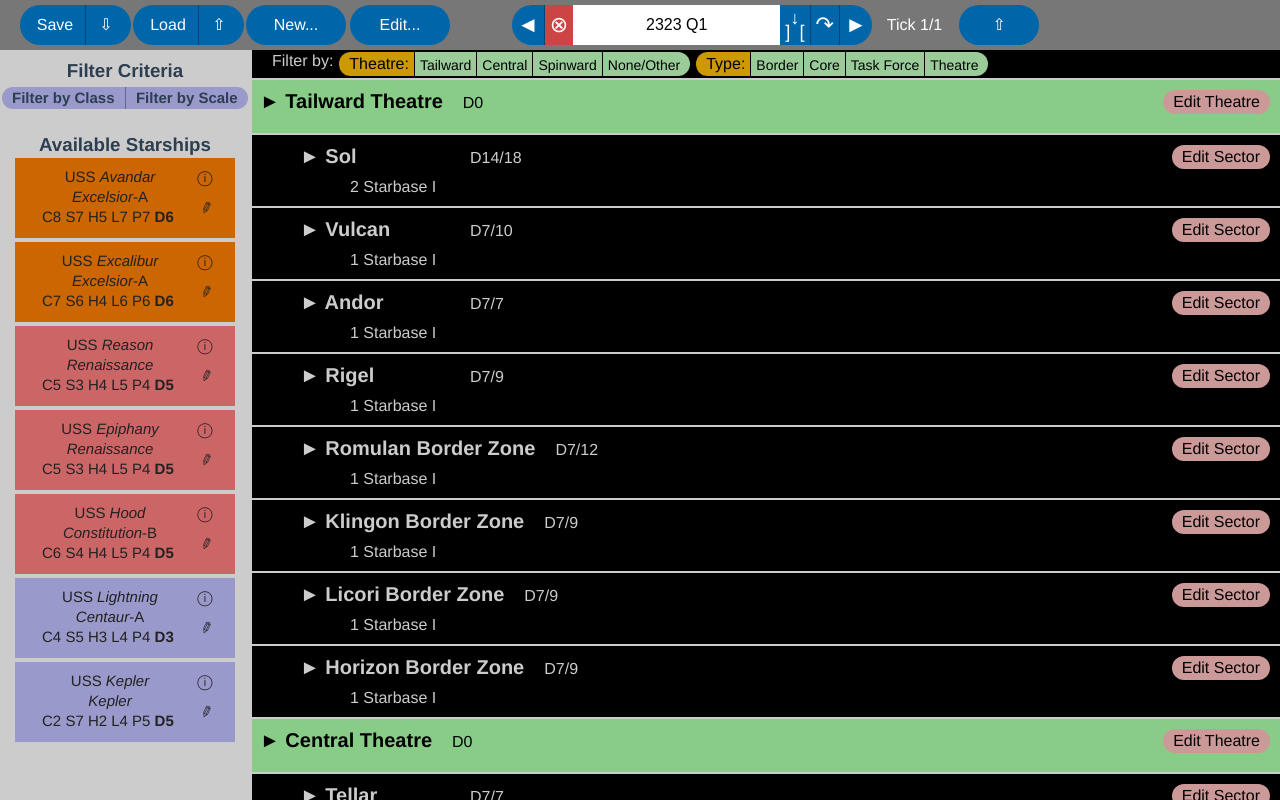
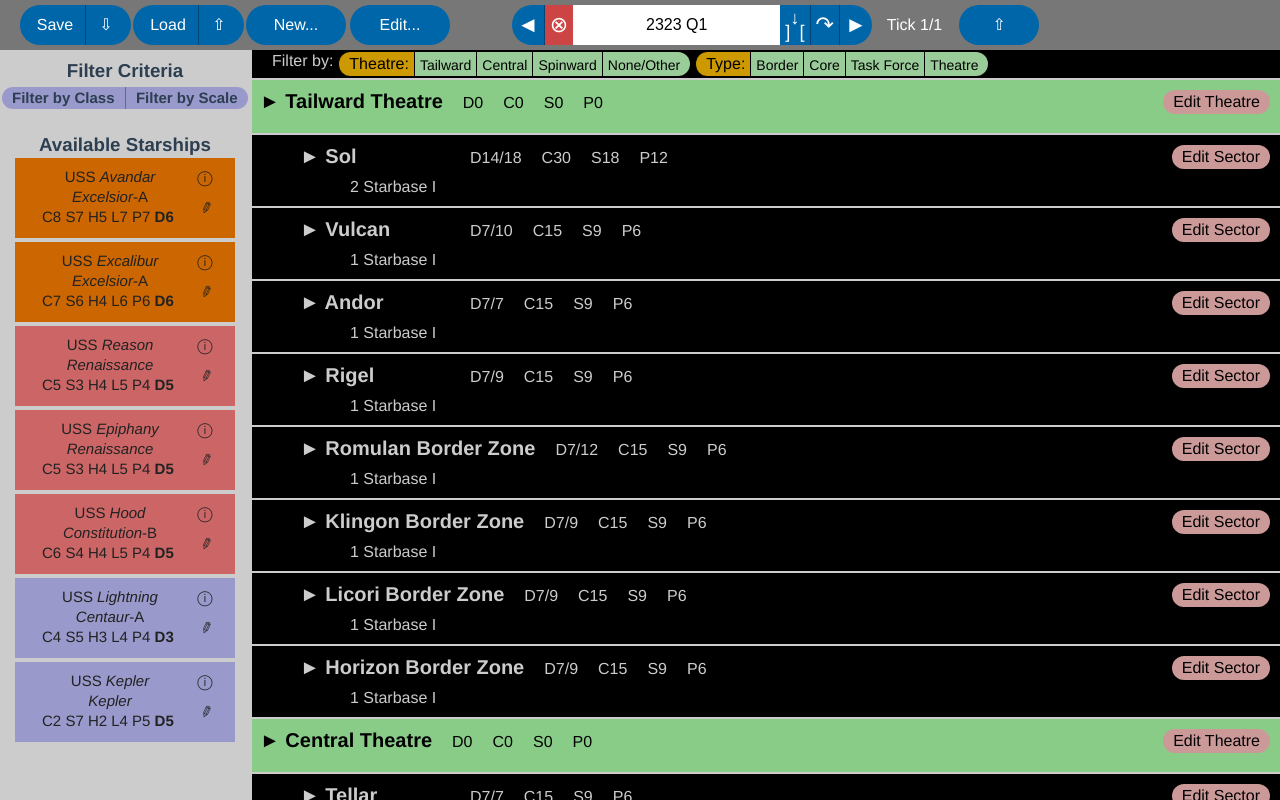
Before and after one commit to OnAGravitasHunt/tbg-deployment-planner, a Vue app: page / in a window 1280 px wide. Built offline with nearby package versions, Linux system fonts and the light colour scheme; the HTML template or start-up script is replaced by a standard one.

Commit message:
re-enabled sector stats

```diff
--- a/src/components/Sector.vue
+++ b/src/components/Sector.vue
@@ -3,9 +3,9 @@
   <div class='sector-header'>
     <span class='sector-name' @click="toggleShow">{{toggleIcon}} {{name}}</span>
     <span class='sector-info'>D{{sectorStats[5]}}{{defDisp}}</span>
-    <!-- <span class='sector-info'>C{{sectorStats[0]}}</span> -->
-    <!-- <span class='sector-info'>S{{sectorStats[1]}}</span> -->
-    <!-- <span class='sector-info'>P{{sectorStats[4]}}</span> -->
+    <span class='sector-info'>C{{sectorStats[0]}}</span>
+    <span class='sector-info'>S{{sectorStats[1]}}</span>
+    <span class='sector-info'>P{{sectorStats[4]}}</span>
     <button class='sector-edit' @click="editSector">Edit {{editButtonDisplay}}</button>
   </div>
   <div :class="`ship-summary sector-show-${!sectorShow}`">
```
